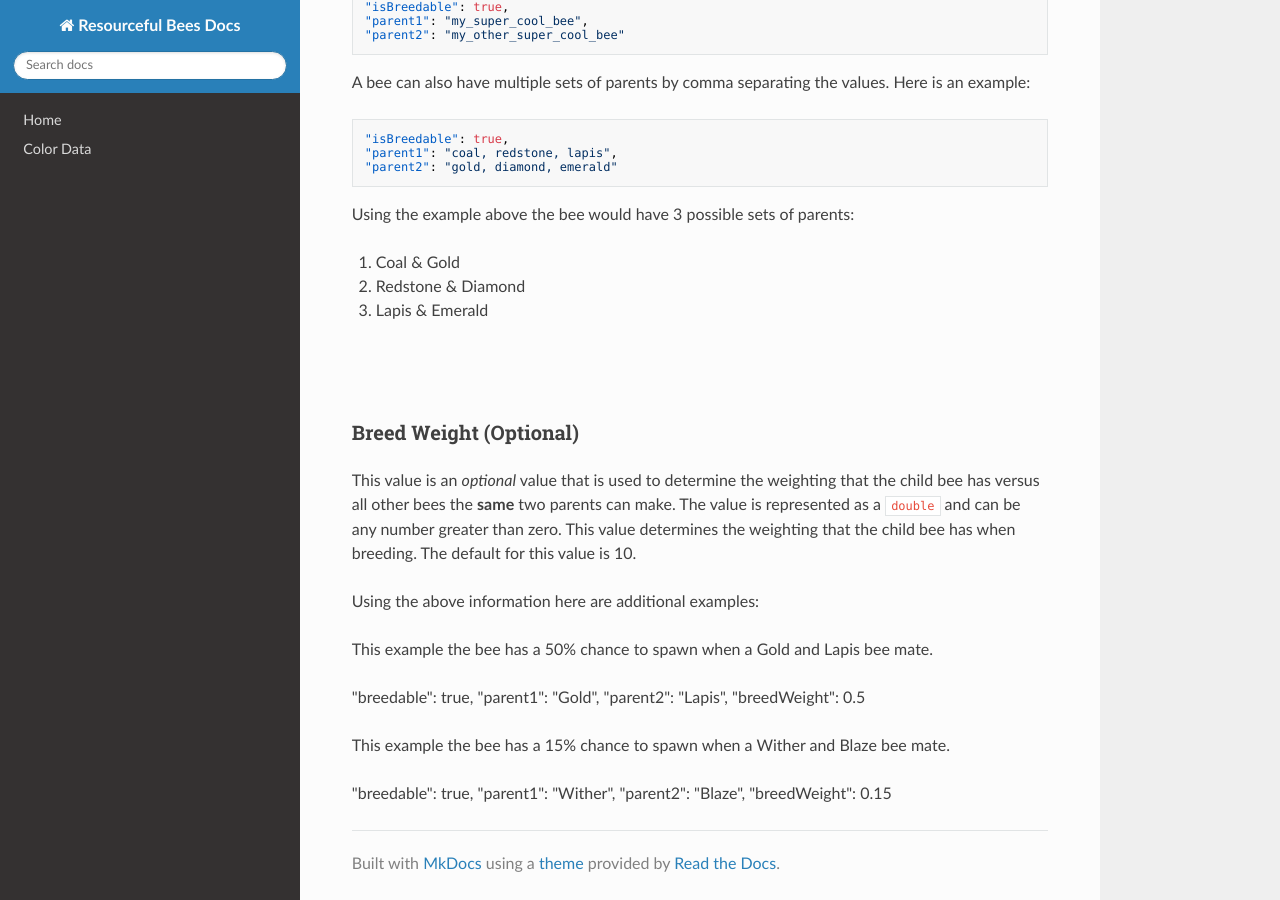
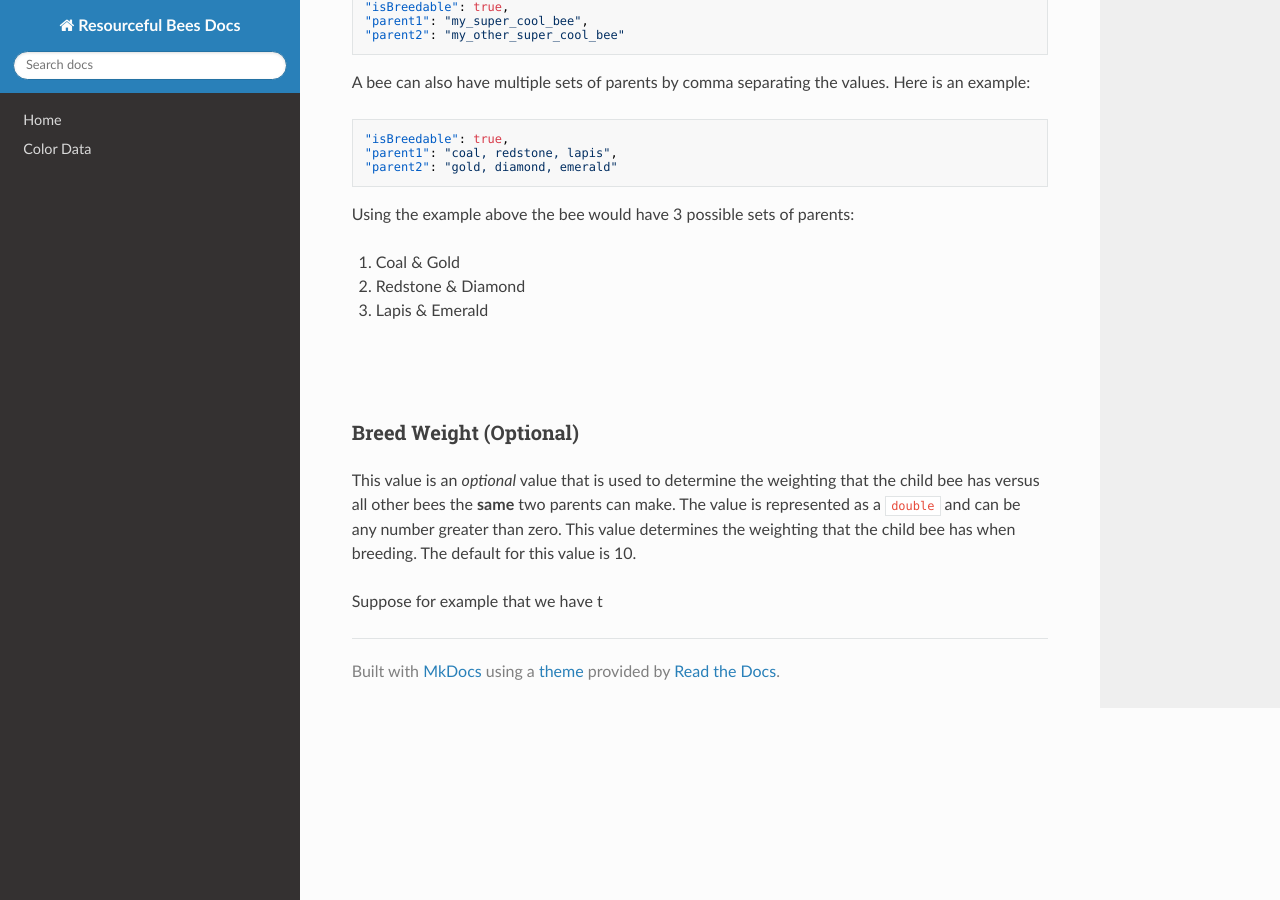
Before and after one commit to Team-Resourceful/ResourcefulBeesDocs, an MkDocs documentation site: the page built from docs/bee_data/breed_data.md, in a window 1280 px wide and 900 px high, scrolled down 899 px. Built offline with MkDocs 1.6.1, drawn with Linux system fonts in a browser that asks for light colours; nearby versions of some CDN libraries.

Commit message:
docs/bee_data/breed_data.md updated from https://stackedit.io/

```diff
--- a/docs/bee_data/breed_data.md
+++ b/docs/bee_data/breed_data.md
@@ -52,25 +52,9 @@ Using the example above the bee would have 3 possible sets of parents:
 
 This value is an  _optional_  value that is used to determine the weighting that the child bee has versus all other bees the **same** two parents can make. The value is represented as a `double` and can be any number greater than zero. This value determines the weighting that the child bee has when breeding. The default for this value is 10.
 
-Using the above information here are additional examples:
-
-This example the bee has a 50% chance to spawn when a Gold and Lapis bee mate.
-
-"breedable": true,
-"parent1": "Gold",
-"parent2": "Lapis",
-"breedWeight": 0.5
-
-
-
-This example the bee has a 15% chance to spawn when a Wither and Blaze bee mate.
-
-"breedable": true,
-"parent1": "Wither",
-"parent2": "Blaze",
-"breedWeight": 0.15
+Suppose for example that we have t
 <!--stackedit_data:
-eyJoaXN0b3J5IjpbMTQyMjQ3MzIzMywtMTk5Mjk0NTQxOCwtMT
-ExMzk3ODgxMCwxMDc4MDUwNTIsLTc1MzkxNzMwMSw4MTAwMTc3
-MTldfQ==
+eyJoaXN0b3J5IjpbLTYwMjYzODQ0LC0xOTkyOTQ1NDE4LC0xMT
+EzOTc4ODEwLDEwNzgwNTA1MiwtNzUzOTE3MzAxLDgxMDAxNzcx
+OV19
 -->
```
